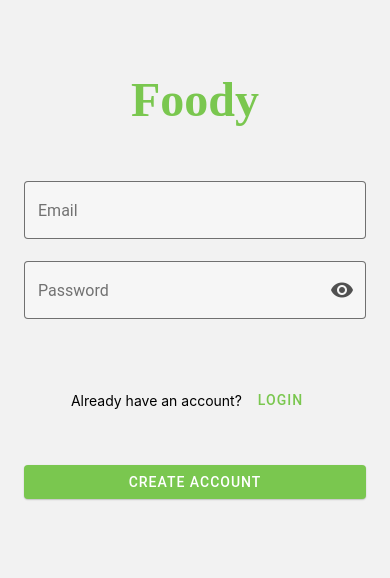
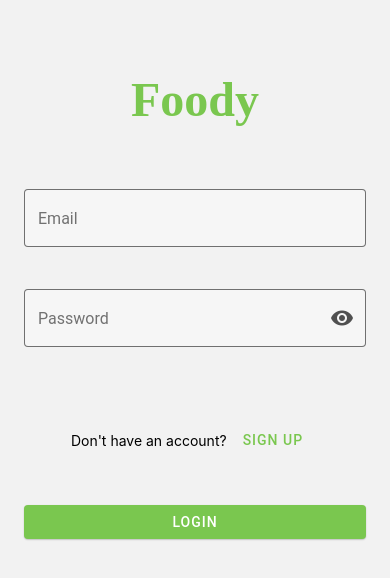
Before and after one commit to puiu-iulia/nutrition-app-mobile, a React Native app: screen / in a window 390 px wide. Shown: the top 578 px of the page. Built offline with nearby package versions, Linux system fonts and the light colour scheme.

Commit message:
Handle validation for auth inputs

```diff
--- a/src/screens/Auth/AuthScreen.tsx
+++ b/src/screens/Auth/AuthScreen.tsx
@@ -1,13 +1,24 @@
 import React, { useState } from "react"
 import { Text, KeyboardAvoidingView, View, Platform } from 'react-native'
 import { useTheme, TextInput, Button } from "react-native-paper"
-import { useStyles } from "./styles"
+import { useAuthScreen } from "./useAuthScreen"
 
 const AuthScreen = () => {
 
-    const theme = useTheme()
-    const styles = useStyles(theme)
-    const [email, setEmail] = useState('')
+    const {
+        styles,
+        email,
+        handleEmailChange,
+        password,
+        handlePasswordChange,
+        isLogin,
+        setIsLogin,
+        isPasswordVisible,
+        setIsPasswordVisible,
+        emailError,
+        passwordError,
+        handleAuthValidation
+    } = useAuthScreen()
 
     return (
         <KeyboardAvoidingView
@@ -21,36 +32,54 @@ const AuthScreen = () => {
                         label={"Email"}
                         mode="outlined"
                         value={email}
-                        onChangeText={setEmail}
+                        onChangeText={handleEmailChange}
                         keyboardType="email-address"
                         style={styles.input}
+                        error={emailError}
                     />
+                    <View style={styles.errorTextContainer}>
+                        {emailError ? (
+                        <Text style={styles.errorText}>Enter a valid email.</Text>
+                        ) : null}
+                    </View>
                     <TextInput
                         label={"Password"}
-                        value={email}
+                        value={password}
                         mode="outlined"
-                        onChangeText={setEmail}
-                        secureTextEntry={true}
+                        onChangeText={handlePasswordChange}
+                        secureTextEntry={isPasswordVisible}
+                        error={passwordError}
                         style={styles.input}
                         right={<TextInput.Icon
-                            name="eye"
+                            name={isPasswordVisible ? "eye" : "eye-off"}
                             color={'#505050'}
-                            onPress={() => {}}
+                            onPress={() => setIsPasswordVisible(!isPasswordVisible)}
                         />}
-                    ></TextInput>
+                    />
+                    <View style={styles.errorTextContainer}>
+                        {passwordError ? (
+                        <Text style={styles.errorText}>Password must be at least 8 characters long.</Text>
+                        ) : null}
+                    </View>
                     <View style={styles.switchContainer}>
-                        <Text>Already have an account?</Text>
+                        <Text>
+                            {!isLogin
+                            ? 'Already have an account?'
+                            : 'Don\'t have an account?'}
+                        </Text>
                         <Button
                             mode="text"
                             dark={false}
-                        >Login</Button>
+                            onPress={() => setIsLogin(!isLogin)}
+                        >{!isLogin ? 'Login' : 'Sign up'}</Button>
                     </View>
                     <Button
                         mode="contained"
                         style={styles.button}
                         dark={true}
                         color='#fff'
-                    >Create account</Button>
+                        onPress={handleAuthValidation}
+                    >{isLogin ? 'Login' : 'Sign up'}</Button>
                 </View>
             </View>
         </KeyboardAvoidingView>
--- a/src/screens/Auth/styles.ts
+++ b/src/screens/Auth/styles.ts
@@ -14,7 +14,7 @@ export const useStyles = (props?: Theme) =>
             alignContent: 'center'
         },
         input: {
-            marginBottom: 16
+            marginTop: 8
         },
         inputViewContainer: {
             flex: 1,
@@ -38,5 +38,12 @@ export const useStyles = (props?: Theme) =>
             fontFamily: 'notoserif',
             alignSelf: 'center',
             fontWeight: '700'
-        }
+        },
+        errorTextContainer: {
+            height: 20,
+            marginVertical: 4
+        },
+        errorText: {
+            color: props?.colors.error,
+        },
     })
--- a/src/screens/Auth/useAuthScreen.ts
+++ b/src/screens/Auth/useAuthScreen.ts
@@ -0,0 +1,60 @@
+import React, {useEffect, useCallback, useState} from 'react'
+import { useStyles } from "./styles"
+import { useTheme } from 'react-native-paper'
+
+export const useAuthScreen = () => {
+
+    const theme = useTheme()
+    const styles = useStyles(theme)
+    const [email, setEmail] = useState('')
+    const [password, setPassword] = useState('')
+    const [isLogin, setIsLogin] = useState(true)
+    const [isPasswordVisible, setIsPasswordVisible] = useState(true)
+    const [emailError, setEmailError] = useState(false)
+    const [passwordError, setPasswordError] = useState(false)
+
+    const handleEmailChange = (text: string) => {
+        setEmailError(false);
+        setEmail(text);
+    }
+
+    const handlePasswordChange = (text: string) => {
+        setPasswordError(false);
+        setPassword(text);
+    }
+
+    const handleAuthValidation = () => {
+        const passwordInput= password.trim();
+        const emailInput = email.trim();
+        //email validation
+        if (!email.match(/^\w+([\.-]?\w+)*@\w+([\.-]?\w+)*(\.\w{2,3})+$/)) {
+          setEmailError(true);
+          return;
+        }
+        //password validation
+        if (passwordInput.length === 0 || passwordInput.length < 8) {
+          setPasswordError(true);
+          return;
+        }
+        handleAuth(emailInput, passwordInput);
+    }
+
+    const handleAuth = (email: string, password: string) => {
+        console.log('login', password, email)
+    }
+
+    return {
+        styles,
+        email,
+        handleEmailChange,
+        password,
+        handlePasswordChange,
+        isLogin,
+        setIsLogin,
+        isPasswordVisible,
+        setIsPasswordVisible,
+        emailError,
+        passwordError,
+        handleAuthValidation
+    }
+}
--- a/src/theme/basePaperTheme.ts
+++ b/src/theme/basePaperTheme.ts
@@ -8,7 +8,11 @@ const theme = {
         primaryLight: '#A1CF6B',
         secondary: '#D5D887',
         secondaryLight: '#E0C879',
-        accent: '#E87461'
+        accent: '#E87461',
+        error: '#E87461'
+    },
+    customColors: {
+        primaryLight: '#A1CF6B',
     }
 }
 
```
